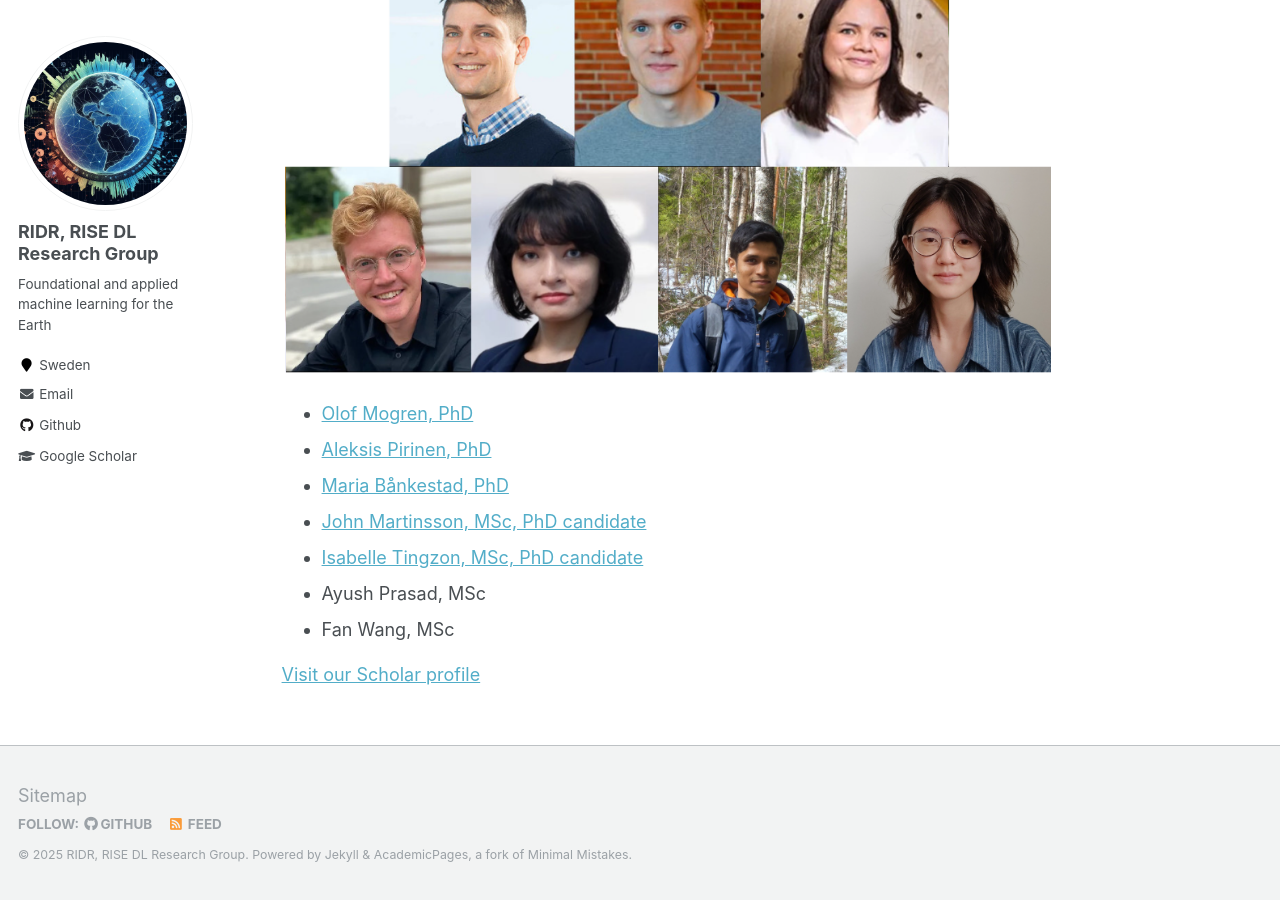
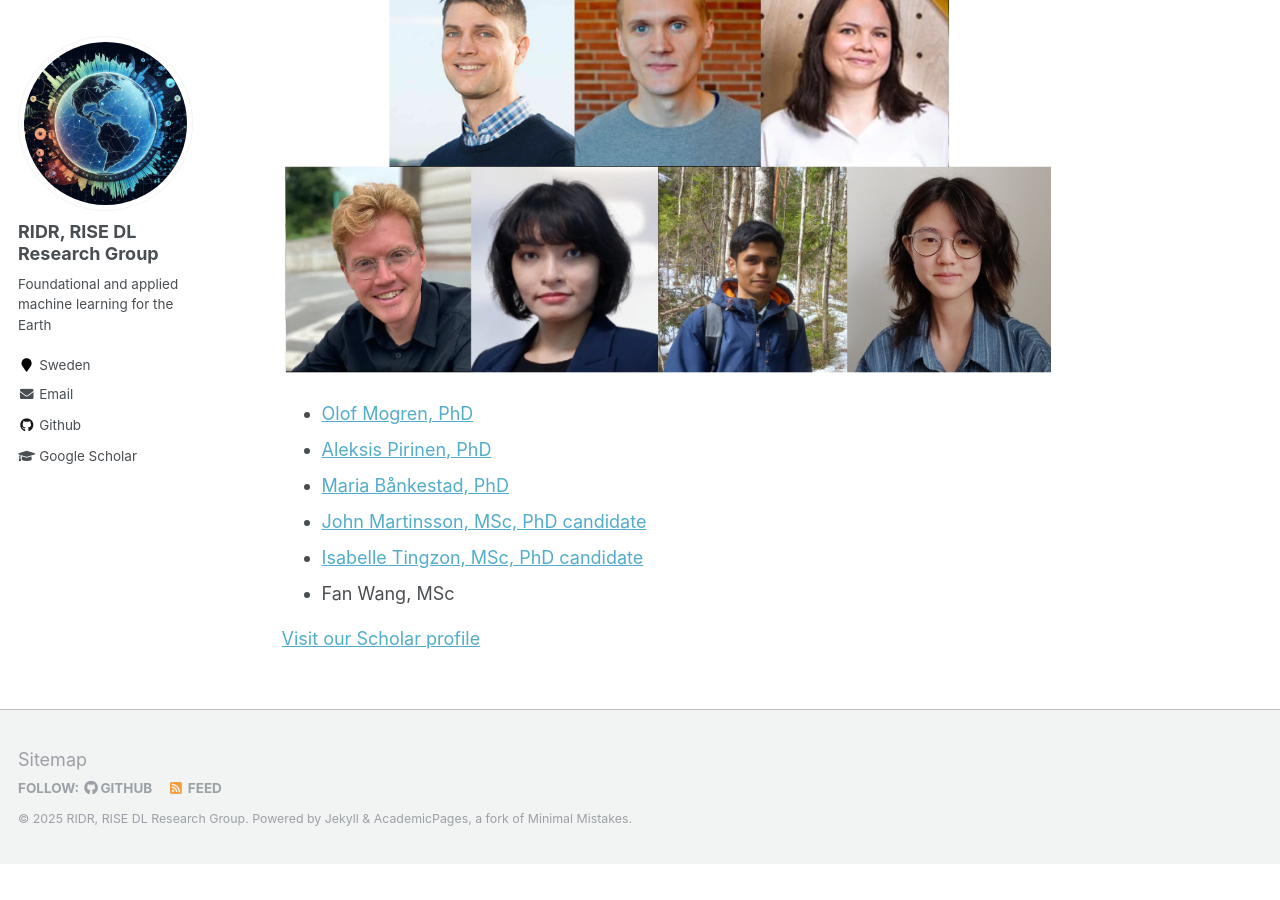
Before and after one commit to ridr-se/ridr-se.github.io, a Jekyll site: the page built from _pages/about.md, in a window 1280 px wide and 900 px high, scrolled down 845 px. Built offline with Jekyll 4.4.1, drawn with Linux system fonts in a browser that asks for light colours; after the commit the page ends 1709 px from its top, so only the background shows below that.

Commit message:
Update about.md

```diff
--- a/_pages/about.md
+++ b/_pages/about.md
@@ -31,7 +31,6 @@ and apply our expertise on problems related to climate change and ecology. We fo
 * [Maria Bånkestad, PhD](https://scholar.google.se/citations?user=4tKNCSkAAAAJ&hl=sv&oi=ao)
 * [John Martinsson, MSc, PhD candidate](https://johnmartinsson.org/)
 * [Isabelle Tingzon, MSc, PhD candidate](https://issa-tingzon.github.io)
-* Ayush Prasad, MSc
 * Fan Wang, MSc
 
 [Visit our Scholar profile](https://scholar.google.com/citations?hl=en&view_op=list_works&gmla=AILGF5UiJtxGkjJ5z3BHO8C37KQwQysUjHyMJAJ1_USVi8t0aoC30hfUabA1jtbynBICV0v_UZzGMFRF8Oq3TtmW4gRaixB3HQ_MIBuoOYsG&user=yc43h58AAAAJ)
```
